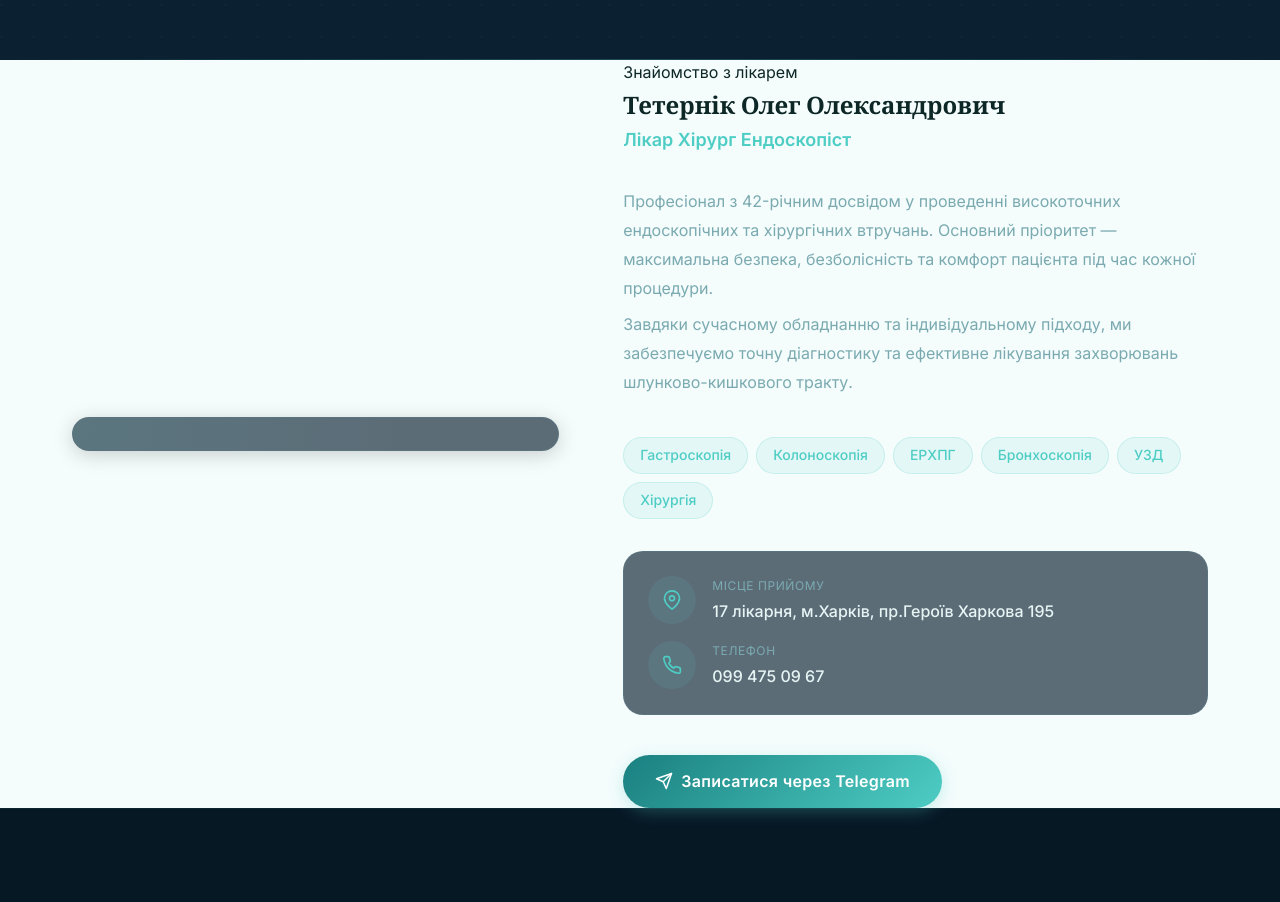
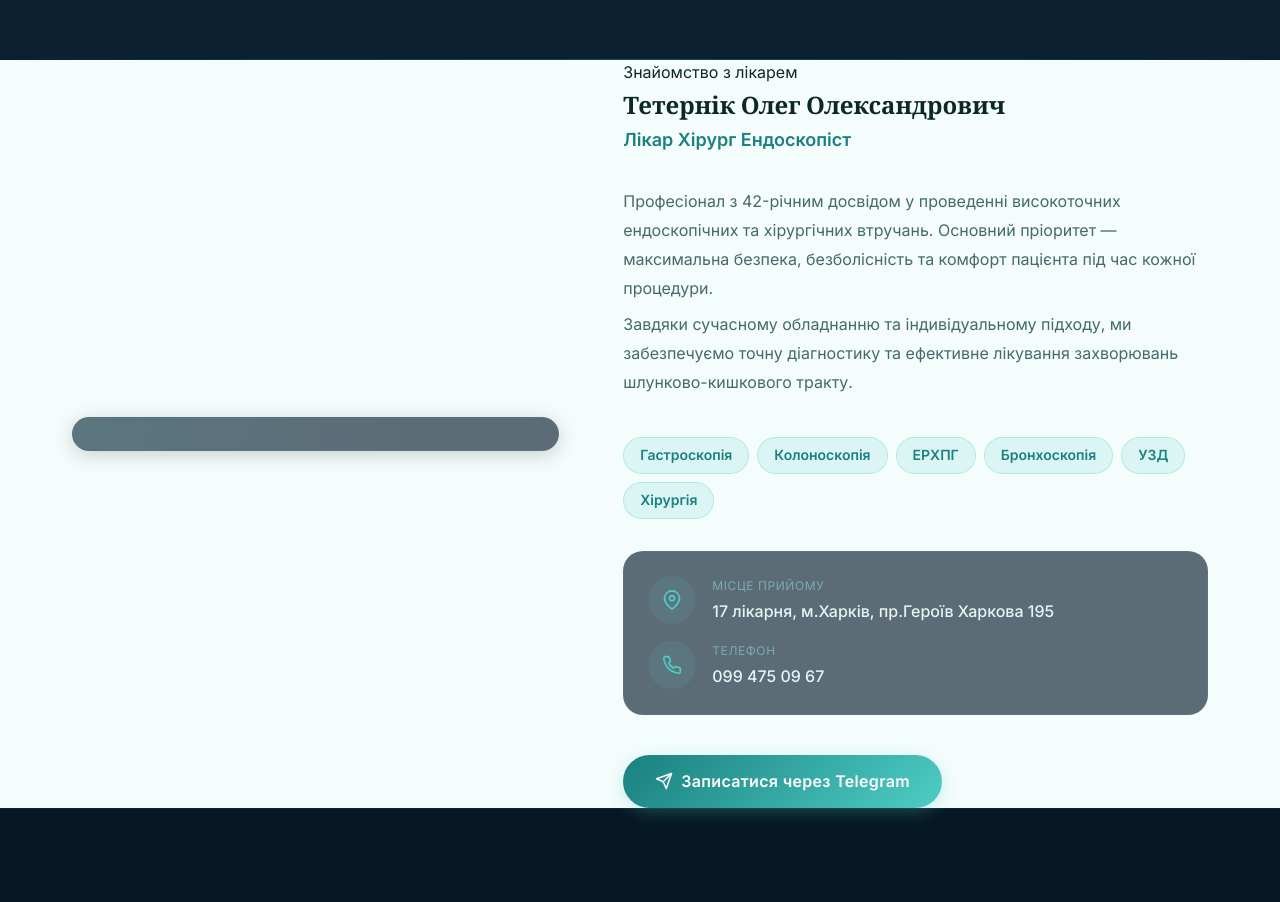
Before and after one commit to DanilTet/doctor-portfolio-website, a plain HTML site: page index.html in a window 1280 px wide. Shown: the part 1180-2082 px from the top of the page. Drawn offline with nearby package versions, Linux system fonts and the light colour scheme; a script that the page names is missing.

Commit message:
fix: improve text contrast in About section
- Changed text colors for role, bio, and tags to darker variants for better readability on light background

```diff
--- a/css/styles.css
+++ b/css/styles.css
@@ -1381,13 +1381,13 @@ h1, h2, h3, h4, h5, h6 {
 
 .about__role {
   font-size: var(--fs-body-lg);
-  color: var(--color-primary-light);
+  color: var(--color-primary);
   font-weight: var(--fw-semibold);
   margin-top: var(--space-xs);
 }
 
 .about__bio p {
-  color: var(--color-text-light-muted);
+  color: var(--color-text-dark-muted);
   line-height: var(--lh-relaxed);
   margin-bottom: var(--space-sm);
 }
@@ -1400,13 +1400,13 @@ h1, h2, h3, h4, h5, h6 {
 }
 
 .about__tag {
-  background: rgba(78, 205, 196, 0.1);
-  color: var(--color-primary-light);
-  border: 1px solid rgba(78, 205, 196, 0.2);
+  background: rgba(78, 205, 196, 0.15);
+  color: var(--color-primary);
+  border: 1px solid rgba(78, 205, 196, 0.3);
   padding: 0.4rem 1rem;
   border-radius: var(--radius-full);
   font-size: var(--fs-small);
-  font-weight: var(--fw-medium);
+  font-weight: var(--fw-semibold);
   transition: all var(--transition-base);
 }
 
```
